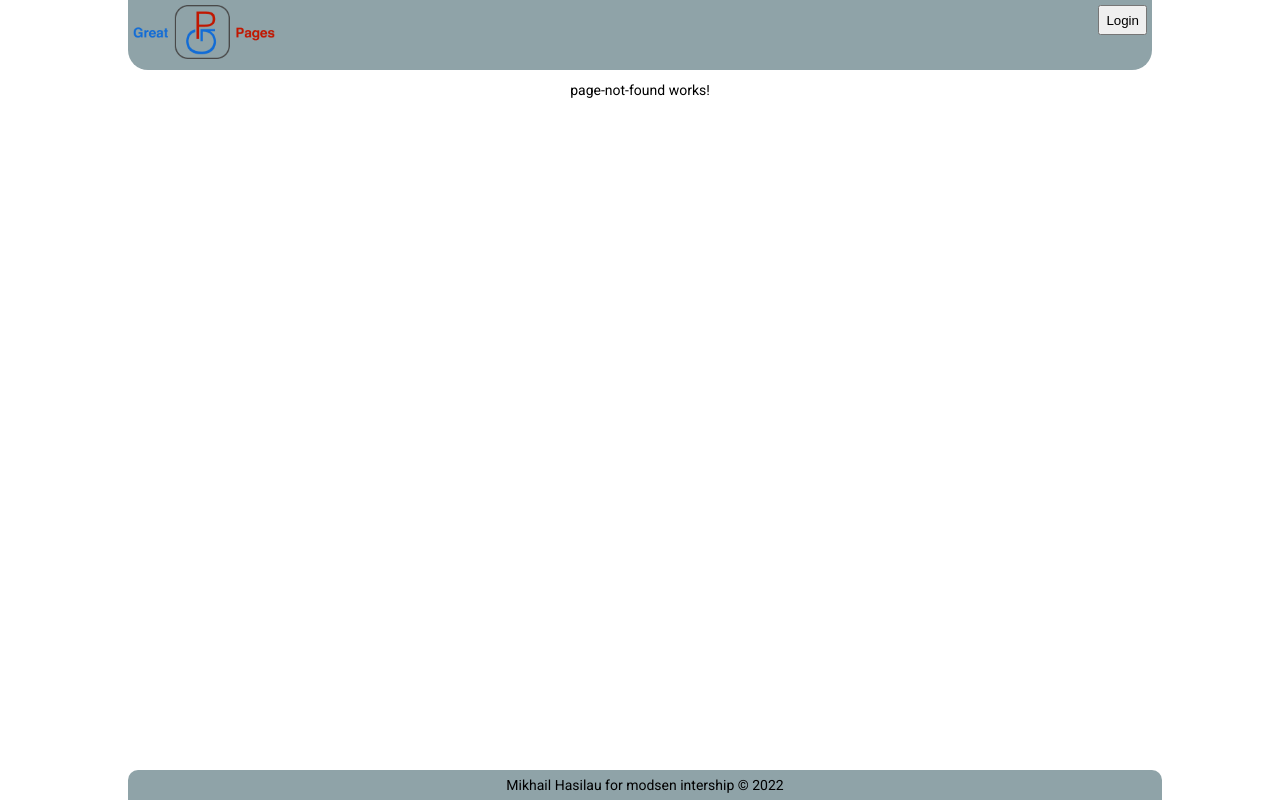
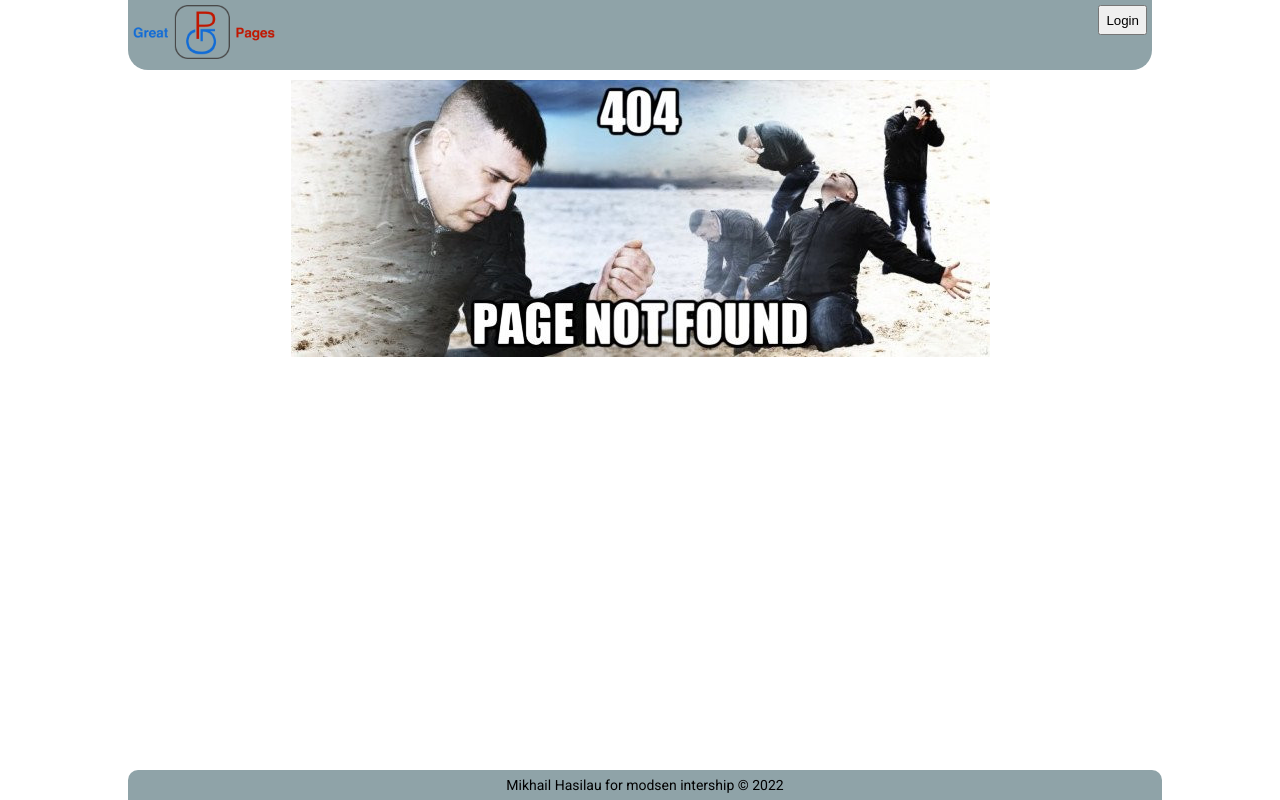
Before and after one commit to mhasilau/modsen-intership, an Angular app: page / in a window 1280 px wide. Built offline with nearby package versions, Linux system fonts and the light colour scheme.

Commit message:
404 with picture

```diff
--- a/src/app/core/components/header/header.component.html
+++ b/src/app/core/components/header/header.component.html
@@ -1,5 +1,5 @@
 <header>
-  <img src="../../../../assets/img/header/logo.png" alt="">
+  <a routerLink="sign-in"><img src="../../../../assets/img/header/logo.png" alt=""></a>
   <div class="buttons">
     <button mat-raised-button *ngIf="!isLogin" (click)="login()">Login</button>
     <button mat-raised-button *ngIf="isLogin" (click)="logout()">Logout</button>
--- a/src/app/core/components/header/header.module.ts
+++ b/src/app/core/components/header/header.module.ts
@@ -1,10 +1,11 @@
 import { NgModule } from '@angular/core';
 import { CommonModule } from '@angular/common';
 import { HeaderComponent } from './header.component';
+import { RouterModule } from '@angular/router';
 
 @NgModule({
   declarations: [HeaderComponent],
-  imports: [CommonModule],
+  imports: [CommonModule, RouterModule],
   exports: [HeaderComponent],
 })
 export class HeaderModule {}
--- a/src/app/core/pages/page-not-found/page-not-found.component.html
+++ b/src/app/core/pages/page-not-found/page-not-found.component.html
@@ -1 +1,3 @@
-<p>page-not-found works!</p>
+<div class="not-found">
+  <img src="assets/img/404.jpg">
+</div>
```
Also changed, not shown: src/assets/img/404.jpg (added), 1 other file (tests, documents, lock files or other folders).
